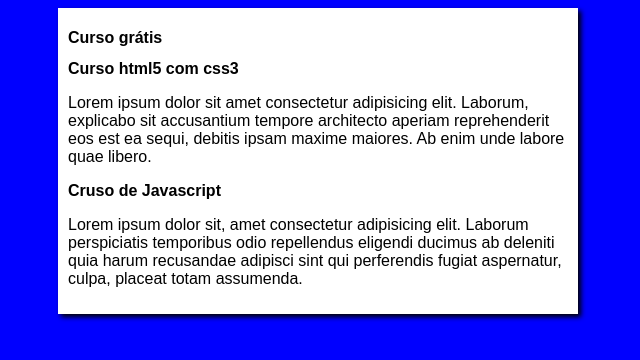
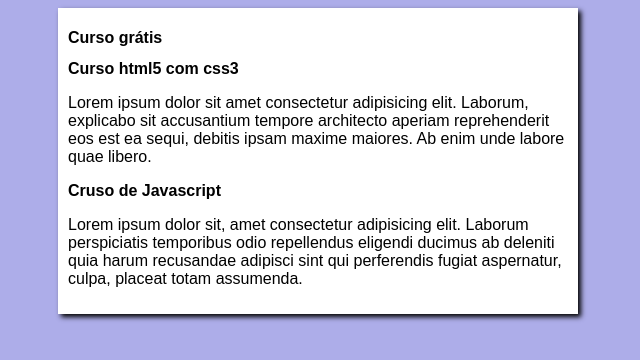
Before and after one commit to jeaniag/Projeto-branch, a plain HTML site: page index.html in a window 1280 px wide. Shown: the whole page, without its empty margins (322-962 px from the left). Drawn offline with Linux system fonts and the light colour scheme.

```diff
--- a/estilos/style.css
+++ b/estilos/style.css
@@ -4,7 +4,7 @@
 }
 
 body{
-    background-color: blue;
+    background-color: rgb(173, 173, 233);
 }
 
 main{
```
Also changed, not shown: imagens/btn-back.png (added), imagens/curso-em-video-cor.png (added), imagens/curso-em-video-pb.png (added), imagens/curso-html-css.png (added), imagens/curso-javascript.png (added).
